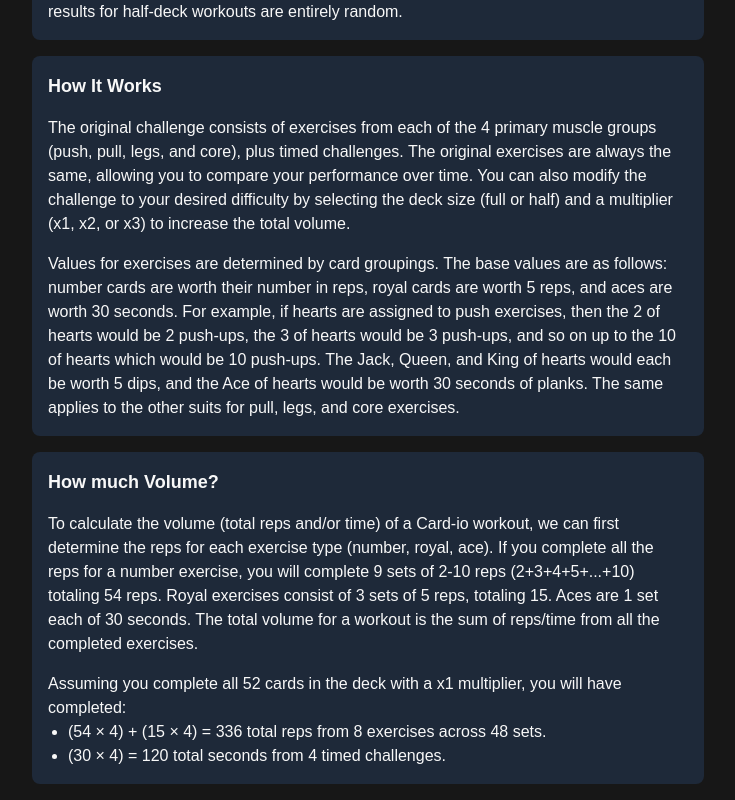
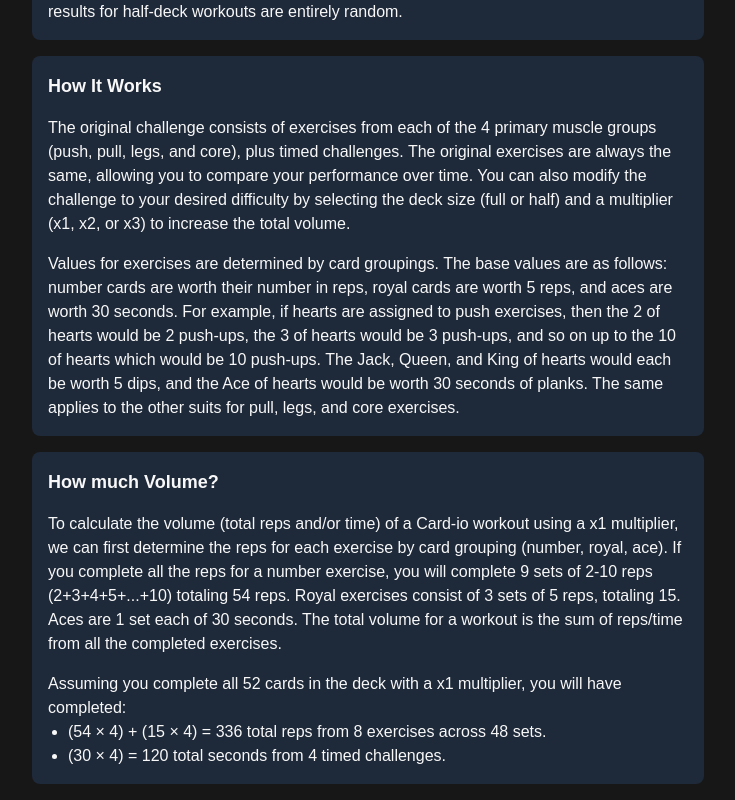
Before and after one commit to natep1123/Card-io, a Next.js app: page /about in a window 1280 px wide. Shown: the part 865-1665 px from the top of the page, without its empty margins (272-1007 px from the left). Built offline with nearby package versions, Linux system fonts and the light colour scheme.

Commit message:
Updated about page

```diff
--- a/src/app/about/page.js
+++ b/src/app/about/page.js
@@ -77,12 +77,13 @@ export default function AboutPage() {
           <h3 className="font-semibold text-lg">How much Volume?</h3>
           <p>
             To calculate the volume (total reps and/or time) of a Card-io
-            workout, we can first determine the reps for each exercise type
-            (number, royal, ace). If you complete all the reps for a number
-            exercise, you will complete 9 sets of 2-10 reps (2+3+4+5+...+10)
-            totaling 54 reps. Royal exercises consist of 3 sets of 5 reps,
-            totaling 15. Aces are 1 set each of 30 seconds. The total volume for
-            a workout is the sum of reps/time from all the completed exercises.
+            workout using a x1 multiplier, we can first determine the reps for
+            each exercise by card grouping (number, royal, ace). If you complete
+            all the reps for a number exercise, you will complete 9 sets of 2-10
+            reps (2+3+4+5+...+10) totaling 54 reps. Royal exercises consist of 3
+            sets of 5 reps, totaling 15. Aces are 1 set each of 30 seconds. The
+            total volume for a workout is the sum of reps/time from all the
+            completed exercises.
           </p>
           <div>
             Assuming you complete all 52 cards in the deck with a x1 multiplier,
```
